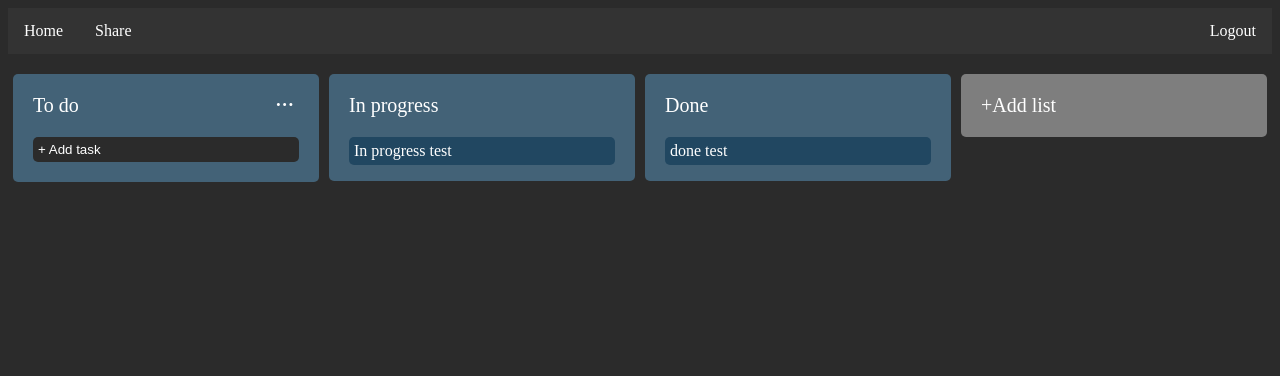
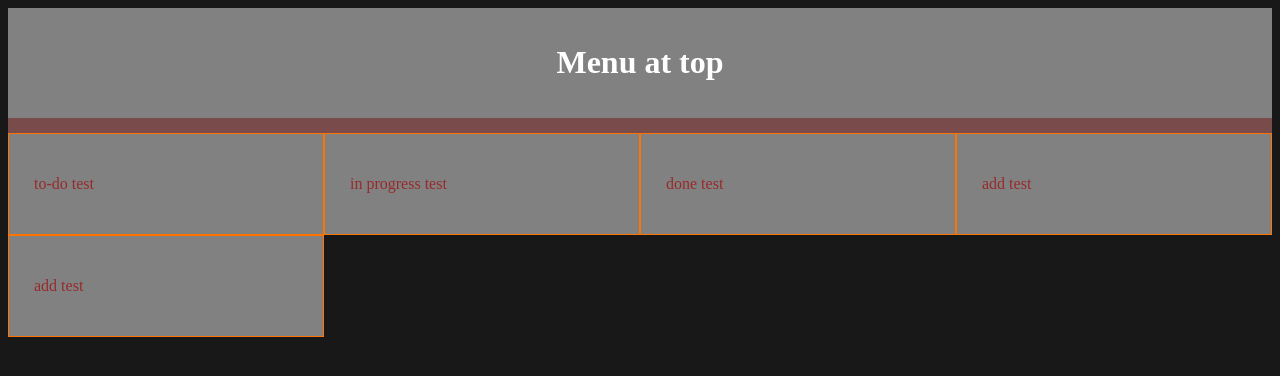
Before and after one commit to wester7/Task_Planner, a website: page public/index.html in a window 1280 px wide. Drawn offline with nearby package versions, Linux system fonts and the light colour scheme.

Commit message:
Revert "Nye oppdateringer i index.html"

```diff
--- a/public/index.html
+++ b/public/index.html
@@ -10,243 +10,90 @@
       box-sizing: border-box;
     }
 
-    ul {
-      list-style-type: none;
-      margin: 0;
-      padding: 0;
-      overflow: hidden;
-      background-color: #333;
-    }
-
-    .active, .share {
-      float: left;
-    }
-
-    li a {
-      display: block;
-      color: white;
-      text-align: center;
-      padding: 14px 16px;
-      text-decoration: none;
-    }
-
-    li a:hover {
-      background-color: #111;
-    }
-
-    .logout{
-      float:right;
-    }
-
     body {
-      background-color:#2b2b2b;
+      background-color:#181818;
     }
 
     .menu {
       float:top;
       width:100%;
       text-align:center;
-      background-color:#436277;
+      background-color:#818181;
       color:#ffffff;
+      padding:15px;
     }
 
     .lists {
+      float:top;
+      width:100%;
+      background-color:#794b4b;
       padding-top:15px;
     }
 
     .list {
-      position:relative;
       float:left;
-      width:calc(25% - 10px);
+      width:25%;
       height:10%;
       text-align:left;
-      background-color:#436277;
+      background-color:#818181;
       color:#ffffff;
-      padding-left: 20px;
-      padding-right:20px;
-      margin:5px;
-      border-radius: 5px;
-      background:#436277;
+      padding:25px;
+      border-style:solid;
+      border-width:thin;
+      border-color:rgb(255, 115, 0);
 
     }
 
-    .list-button {
-      background-color:transparent;
-      color: white;
-      position:absolute;
-      font-size:25px;
-      top: 0;
-      right: 0;
-      margin-top:10px;
-      margin-right:25px;
-      border: none;
-      cursor: pointer;
-    }
-
-    /*hide the inputs/checkmarks*/
-    .fake-input {
-      display: none;
-    }
-
-    /*hide the submenu*/
-    ul.submenu {
-      max-height: 0;
-      overflow: hidden;
-      position:absolute;
-      right:0;
-      top:0;
-      margin-top: 40px;
-    }
-
-    /*show the submenu when checked*/
-    .fake-input:checked~ul.submenu {
-      max-height: 300px;
-    }
-
-    .list-title {
-      font-size:20px;
-    }
-
     .list-item {
-      float:top;
+      float:left;
+      width:100%;
       text-align:left;
-      color:#ffffff;
-      border-radius: 5px;
-      background:#214761;
-      padding:5px;
-      cursor: pointer;
-    }
-
-    .new-list-item{
-      float:top;
-      width: 100%;
-      text-align:left;
-      color:#ffffff;
-      border-radius: 5px;
-      border-style:none;
-      background:#2b2b2b;
-      padding:5px;
-      margin-bottom:20px;
-      cursor: pointer;
-    }
-
-    .new-task-input{
-      width:100%;
-      float:top;
-      background:#2b2b2b;
-      border-radius: 5px;
-      border-style:none;
-      color:#ffffff;
-      padding:5px;
-
-    }
-
-    .delete{
-      background-color:#a10000;
-    }
-    .delete:hover{
-      background-color:#720000;
-    }
-
-    .submit{
-      width:30%;
-      float:left;
-      background:#7e7e7e;
-      border-radius: 5px;
-      border-style:none;
-      color:#ffffff;
-      padding:5px;
-      margin:10px 10px 20px 0px;
-      cursor: pointer;
-
-    }
-
-    #form1{
-      display: none;
-    }
-
-    #formButton {
-      display: block;
-      margin-right: auto;
-      margin-left: auto;
+      color:#972b2b;
     }
 
     @media only screen and (max-width:620px) {
       /* For mobile phones: */
       .list {
-        width:calc(50% - 10px);
+        width:50%;
       }
     }
   </style>
 </head>
-<script src="https://code.jquery.com/jquery-3.4.1.min.js"
-        integrity="sha256-CSXorXvZcTkaix6Yvo6HppcZGetbYMGWSFlBw8HfCJo="
-        crossorigin="anonymous">
-</script>
 <body>
 
 <div class="page">
 
 <div class="menu">
-  <ul>
-    <li><a class="active" href="#home">Home</a></li>
-    <li><a class="share" href="#share">Share</a></li>
-    <li><a class="logout" href="#logout">Logout</a></li>
-  </ul>
+<h1>Menu at top</h1>
 </div>
 
 <div class="lists">
 
   <div class="list">
-    <p class="list-title">To do</p>
-
-    <input class="fake-input" id="list-button" type="checkbox" name="list-button" />
-    <label class="list-button" for="list-button">...</label>
-    <ul class="submenu">
-      <li><a class="delete" href="#">Delete</a></li>
-    </ul>
-
-    <button id="formButton" class="new-list-item">+ Add task</button>
-    <form id="form1">
-      <input class="new-task-input" type="text" name="FirstName" placeholder="Write name..." autocomplete="off" value=""><br>
-      <input class="submit" type="submit" value="Add">
-      <input class="submit" id="cancleButton" type="submit" value="Cancle">
-      </form>
-    </div>
-
-  <div class="list">
-    <p class="list-title">In progress</p>
-    <p class="list-item">In progress test</p>
+    <p class="list-item">to-do test</p>
   </div>
 
   <div class="list">
-    <p class="list-title">Done</p>
+    <p class="list-item">in progress test</p>
+  </div>
+
+  <div class="list">
     <p class="list-item">done test</p>
   </div>
 
-  <div class="list" style="background:#7e7e7e">
-    <p class="list-title">+Add list</p>
+  <div class="list">
+    <p class="list-item">add test</p>
   </div>
 
-
-
+  <div class="list">
+      <p class="list-item">add test</p>
+    </div>
 </div>
 
 </div>
 </body>
 
 <script>
-$(document).ready(function() {
-  $("#formButton").click(function() {
-    $("#form1").toggle();
-    $("#formButton").css('display','none');
-  });
-
-  $("#cancleButton").click(function() {
-    $("#form1").toggle();
-    $("#formButton").css('display','block');
-  });
-});
 
 </script>
 
```
